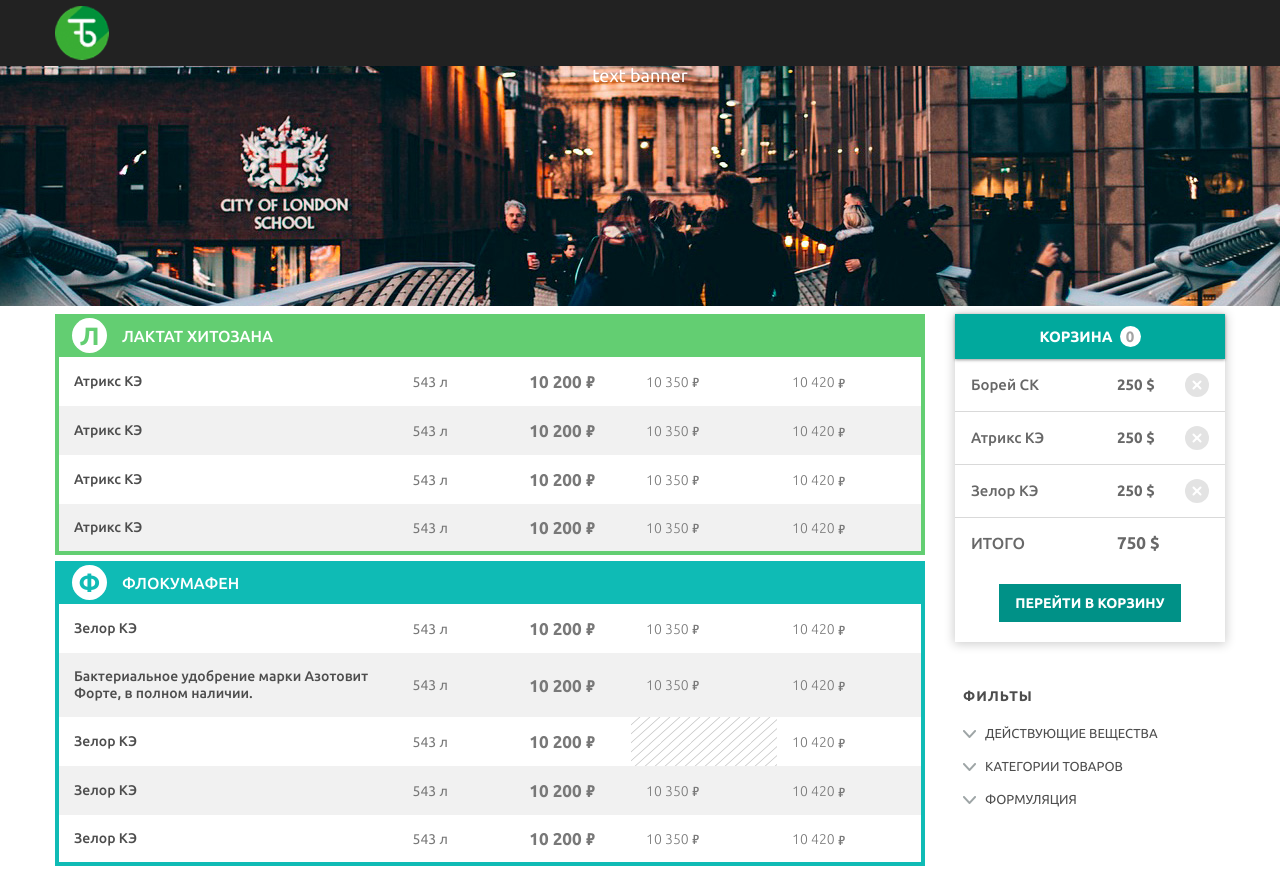
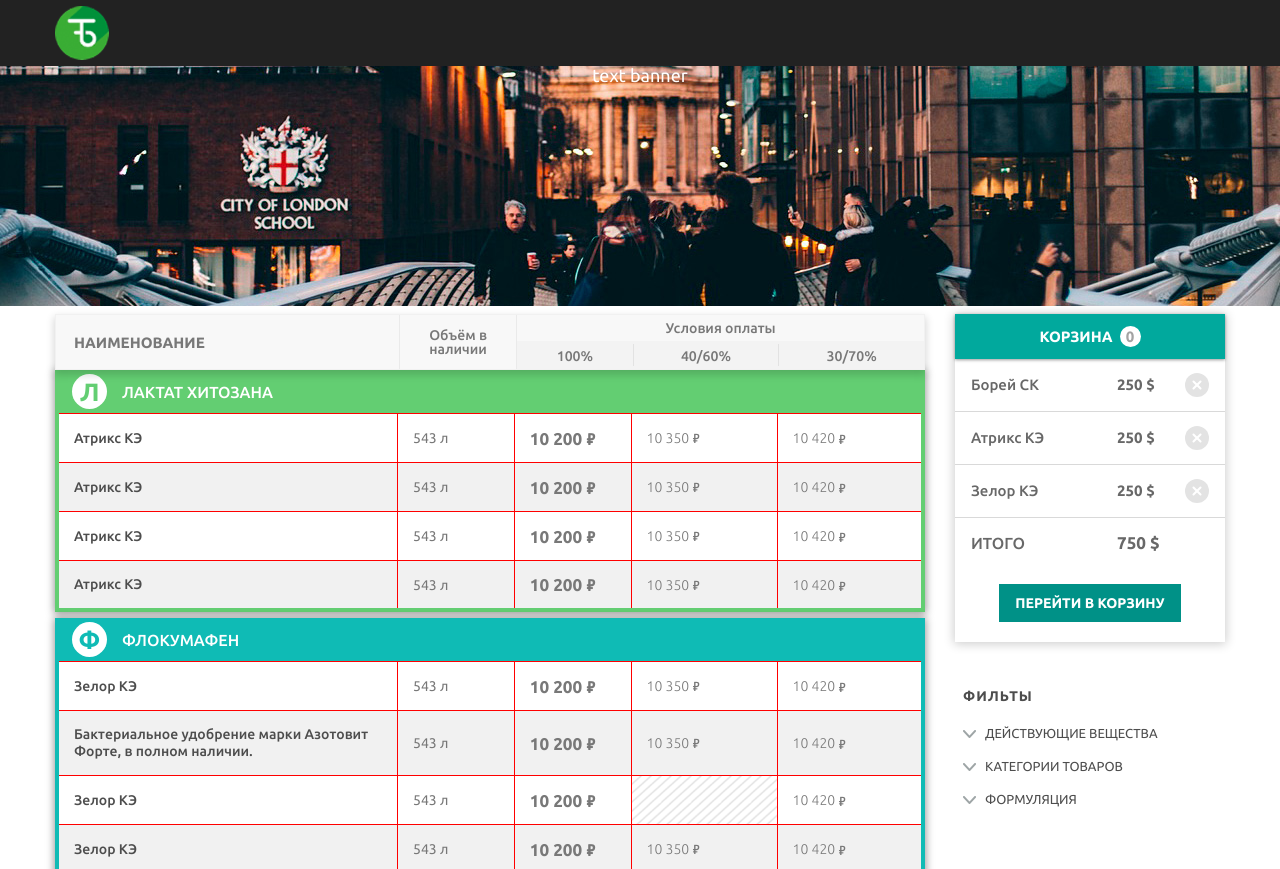
Before and after one commit to maxim-vdovenko/EKP, a website: page app/index.html in a window 1280 px wide. Shown: the top 869 px of the page. Drawn offline with Linux system fonts and the light colour scheme.

Commit message:
Промежуточное сохранение

```diff
--- a/app/index.html
+++ b/app/index.html
@@ -65,6 +65,21 @@
              <div class="container-fluid">
 
                   <div class="col-lg-9 col-md-9">
+
+                       <div class="tabHeader">
+                            <table class="tabHeader__table" border="0">
+                                 <tr class="tabHeader__txt">
+                                      <td rowspan="2"><span class="tabHeader__title">Наименование</span></td>
+                                      <td rowspan="2"><span>Объём в наличии</span></td>
+                                      <td colspan="3"><span>Условия оплаты</span></td>
+                                 </tr>
+                                 <tr class="tabHeader__val">
+                                      <td><span>100%</span></td>
+                                      <td><span>40/60%</span></td>
+                                      <td><span>30/70%</span></td>
+                                 </tr>
+                            </table>
+                       </div>
 
                        <table class="table table--color-1">
                             <thead>
--- a/app/js/main.js
+++ b/app/js/main.js
@@ -2,22 +2,17 @@ $(document).ready(function(){ /* ... */ });
 
 window.onload = function(){
 
-
-    //table.init();
+    page.init();
+    table.init();
     filters.init();
 
 
 
+    $('.selectpicker').selectpicker({
+        size: 4
+    });
 
-
-     $('.selectpicker').selectpicker({
-          size: 4
-     });
-
-
-
-     $('.cartBlock__list').scrollbar();
-
+    $('.cartBlock__list').scrollbar();
 };
 
 
@@ -75,7 +70,6 @@ var table = {
 table.init = function(){
 
     this.letter();
-    this.events();
 };
 
 table.letter = function(){
@@ -106,8 +100,13 @@ table.letter = function(){
 };
 
 
-table.events = function(){
-
+table.header = function(){
+    var td = $('.product .table').eq(0);
+    $('.tabHeader tr:nth-child(1) td:nth-child(1)').width(td.find('tbody tr:first-child td:nth-child(1)').innerWidth());
+    $('.tabHeader tr:nth-child(1) td:nth-child(2)').width(td.find('tbody tr:first-child td:nth-child(2)').innerWidth());
+    $('.tabHeader tr:nth-child(2) td:nth-child(1)').width(td.find('tbody tr:first-child td:nth-child(3)').innerWidth());
+    $('.tabHeader tr:nth-child(2) td:nth-child(2)').width(td.find('tbody tr:first-child td:nth-child(4)').innerWidth());
+    $('.tabHeader tr:nth-child(2) td:nth-child(3)').width(td.find('tbody tr:first-child td:nth-child(5)').innerWidth());
 };
 
 
@@ -126,34 +125,25 @@ table.events = function(){
 
 /* page ---------------------------------------*/
 var page = {
-    x: 0,
-    lg: 1141, //1140
-    md: 992,
-    sm: 768,
-    xs: 500
+    x: 0
 };
 
 page.init = function(){
     page.events();
+    table.header();
 
     $(window).resize(function(){
         page.events();
+        table.header();
     });
 };
 
 page.events = function(){
     this.x = window.innerWidth;
 
-    if(this.lg <= this.x){
-        canvas.resNormal();
+    if(this.x > 768){
+
     }else{
-        canvas.resMobile();
-    }
 
-    if(this.md <= this.x){
-        menuMobile.close();
-        news.resNormal();
-    }else {
-        news.resMobile();
     }
 };
--- a/app/less/bootstrap/tables.less
+++ b/app/less/bootstrap/tables.less
@@ -19,6 +19,7 @@ th {
 
 
 .table {
+     .shadow(0px, 1px, 8px, 1px, rgba(0, 0, 0, 0.4));
      position: relative;
      display: table;
      width: 100%;
@@ -67,20 +68,22 @@ th {
                height: 49px;
                padding: 15px 15px;
 
+               .b;
+
                &:nth-child(1) {
-                    width: 35%;
+                    .table_width_1;
                     color: #4d4d4d;
                     font-size: 14px;
                     font-weight: 500;
                     line-height: 17px;
                }
                &:nth-child(2) {
-                    width: 12%;
+                    .table_width_2;
                     color: #787878;
                     font-size: 14px;
                }
                &:nth-child(3) {
-                    width: 12%;
+                    .table_width_3;
                     color: #787878;
                     font-size: 17px;
                     font-weight: 700;
@@ -90,7 +93,7 @@ th {
                     }
                }
                &:nth-child(4) {
-                    width: 15%;
+                    .table_width_4;
                     color: #787878;
                     font-size: 14px;
                     font-weight: 300;
@@ -100,7 +103,7 @@ th {
                     }
                }
                &:nth-child(5) {
-                    width: 15%;
+                    .table_width_5;
                     color: #787878;
                     font-size: 14px;
                     font-weight: 300;
--- a/app/less/product.less
+++ b/app/less/product.less
@@ -13,3 +13,61 @@
           }
      }
 }
+
+
+/* .tabHeader ---------------------------------*/
+.tabHeader {
+     .block();
+     .shadow(0px, 4px, 8px, 1px, rgba(0, 0, 0, 0.16));
+     background-color: #f8f8f8;
+     border: 1px solid #f1f1f1;
+     z-index: 1;
+
+     &__table {
+          position: relative;
+          width: 100%;
+          border-collapse: collapse;
+          background-color: transparent;
+
+          td {
+               height: 26px;
+               padding: 3px 0px;
+          }
+          span {
+               .block(center);
+               color: #787878;
+               font-size: 14px;
+               font-weight: 500;
+               padding: 0px 5px;
+          }
+     }
+
+     &__txt td {
+          border-right: 1px solid #eaeaea;
+
+          &:last-child {
+               border-right: none;
+          }
+     }
+
+     &__val td {
+          background-color: #f3f3f3;
+
+          span {
+               border-left: 1px solid #e2e2e2;
+               padding: 5px 5px 3px 5px;
+          }
+          &:first-child span {
+               border-left: none;
+          }
+     }
+
+     span&__title {
+          .inline_block(top, left);
+          color: #787878;
+          font-size: 15px;
+          font-weight: 700;
+          text-transform: uppercase;
+          padding: 0px 5px 0px 18px;
+     }
+}
--- a/app/less/variables.less
+++ b/app/less/variables.less
@@ -17,11 +17,7 @@
 @screen_xs: 499px;
 
 @screen_height_xs: 900px;
-
-
-@shadow_color: rgba(184,147,82,.46);
 @shadow_color_active: rgba(184,147,82,.65);
-
 */
 
 
@@ -32,6 +28,21 @@
 @table_color_default: #f1f1f1;
 @table_color: #63ce72, #0fbbb5, #1bab9d, #62cea9;
 
+.table_width_1 {
+     width: 35%;
+}
+.table_width_2 {
+     width: 12%;
+}
+.table_width_3 {
+     width: 12%;
+}
+.table_width_4 {
+     width: 15%;
+}
+.table_width_5 {
+     width: 15%;
+}
 
 
 
@@ -40,10 +51,6 @@
 
 
 @footer_height: 130px;
-
-
-
-
 
 
 @Ubuntu: 'Ubuntu';
```
Also changed, not shown: app/css/styles.css.
